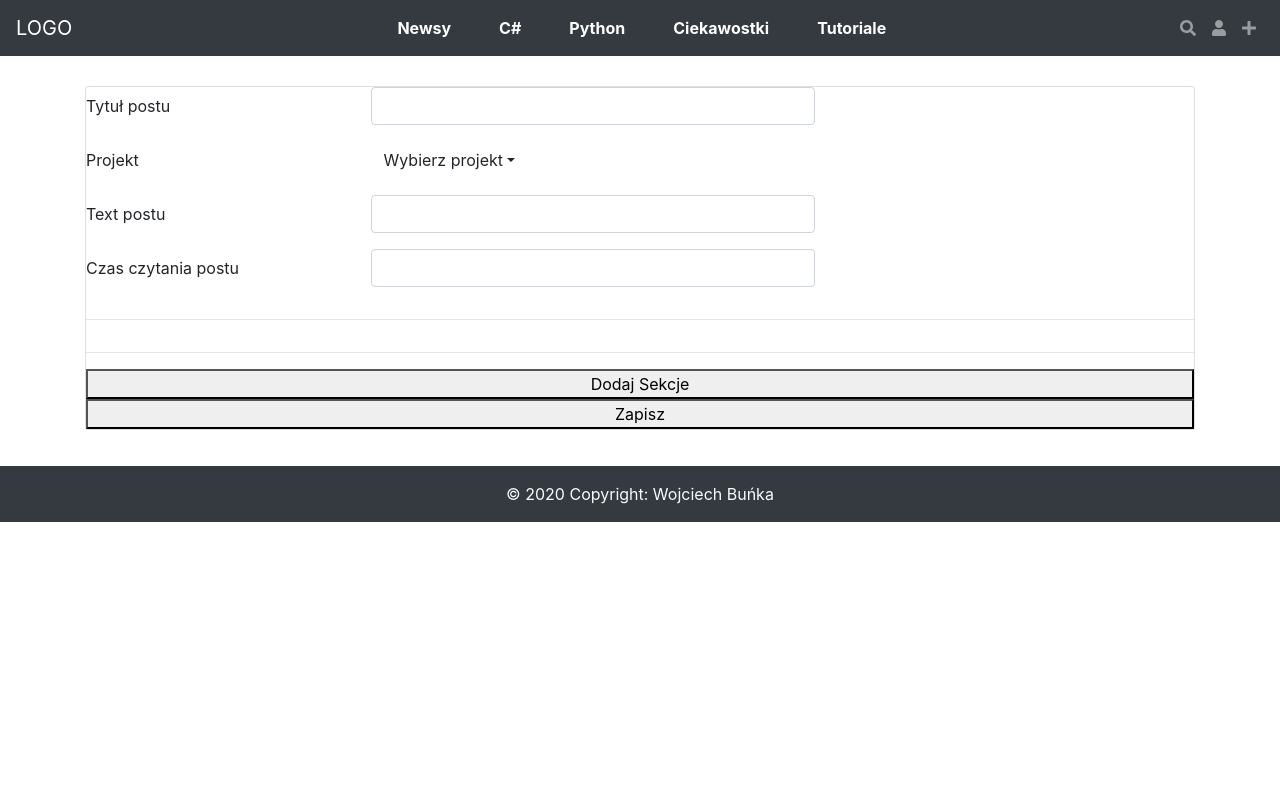
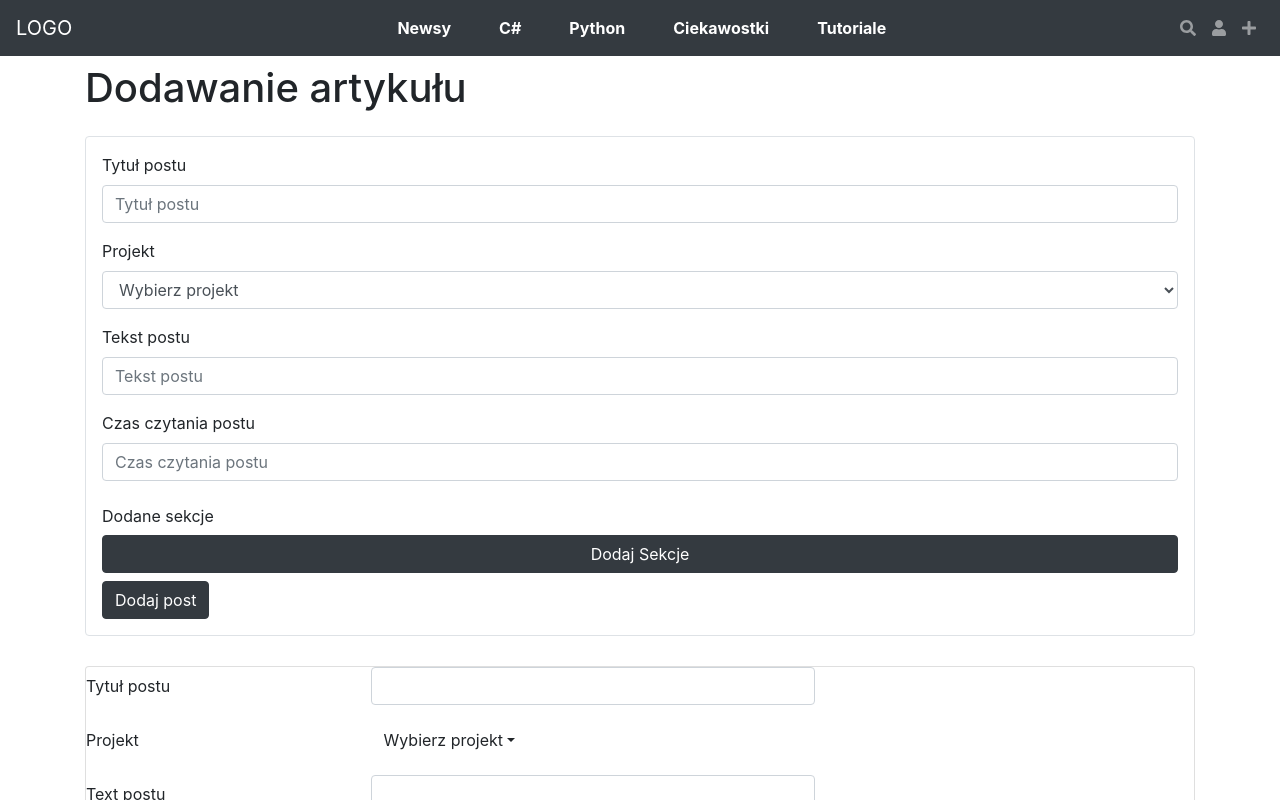
Before and after one commit to TheWerou/AngularTechnologyBlog, an Angular app in the folder TechnologyBlog/: page /AddArticleView in a window 1280 px wide. Shown: the top 800 px of the page. Built offline with nearby package versions, Linux system fonts and the light colour scheme.

Commit message:
Add article by Blazej

```diff
--- a/TechnologyBlog/src/app/add-article/add-article.component.html
+++ b/TechnologyBlog/src/app/add-article/add-article.component.html
@@ -1,3 +1,80 @@
+<section class="container">
+  <h1 class="mt-2 pb-3">Dodawanie artykułu</h1>
+  <div class="border rounded p-3 my-2">
+    <form>
+      <!-- Dodanie arykułu -->
+      <div [formGroup]="formGrup">
+        <div class="form-group">
+          <label for="inputPostTitle">Tytuł postu</label>
+          <input type="text" class="form-control" id="inputPostTitle" placeholder="Tytuł postu" formControlName="title">
+        </div>
+        <div class="form-group">
+          <label for="inputProject">Projekt</label>
+          <select id="inputProject" class="form-control">
+            <option selected disabled>Wybierz projekt</option>
+            <option *ngFor="let catitem of categoryList; index as i" (click)="selectCategory(catitem)">{{ catitem.title }}</option>
+          </select>
+        </div>
+        <div class="form-group">
+          <label for="inputPostText">Tekst postu</label>
+          <input type="text" class="form-control" id="inputPostText" placeholder="Tekst postu" formControlName="PostText">
+        </div>
+        <div class="form-group">
+          <label for="inputPostTime">Czas czytania postu</label>
+          <input type="text" class="form-control" id="inputPostTime" placeholder="Czas czytania postu" formControlName="ReadTime">
+        </div>
+      </div>
+      <!-- Dodane sekcje-->
+      <legend class="col-form-label">Dodane sekcje</legend>
+      <div class="border rounded p-3 mb-2" *ngFor="let item of newSection; index as i">
+        <div *ngIf="!expandableRow[i]">
+          <dl class="row">
+            <dt class="col-sm-1">Tytuł</dt>
+            <dd class="col-sm-11">{{ item.title }}</dd>
+            <dt class="col-sm-1">Tekst</dt>
+            <dd class="col-sm-11">{{ item.SectionText }}</dd>
+          </dl>
+          <button type="button" (click)="editSectionButton(i)" class="btn btn-dark">Edytuj</button>
+        </div>
+        <div [formGroup]="SectionEditGrup" *ngIf="expandableRow[i] && editArticle">
+          <div class="form-group">
+            <label for="inputSectionTitle">Tytuł sekcji</label>
+            <input type="text" class="form-control" id="inputSectionTitle" placeholder="Tytuł sekcji" formControlName="SectiontitleEdit">
+          </div>
+          <div class="form-group">
+            <label for="inputSectionText">Tekst sekcji</label>
+            <textarea class="form-control" id="inputSectionText" rows="3" formControlName="SectionTextEdit"></textarea>
+          </div>
+          <button type="button" (click)="editSection(i)" class="btn btn-dark">Zapisz sekcję</button>
+        </div>
+      </div>
+      <!-- Sekcja -->
+      <button *ngIf="!sectionStatus" (click)="addSection()" type="button" class="btn btn-dark btn-block mb-2">Dodaj Sekcje</button>
+      <button *ngIf="sectionStatus" (click)="sectionStatus = !sectionStatus" type="button" class="btn btn-dark btn-block mb-2">Anuluj</button>
+      <div class="border rounded p-3 mb-2" [formGroup]="SectionGrup" *ngIf="sectionStatus">
+        <div class="form-group">
+          <label for="inputSectionTitle">Tytuł sekcji</label>
+          <input type="text" class="form-control" id="inputSectionTitle" placeholder="Tytuł sekcji" formControlName="Sectiontitle">
+        </div>
+        <div class="form-group">
+          <label for="inputSectionText">Tekst sekcji</label>
+          <textarea class="form-control" id="inputSectionText" rows="3" formControlName="SectionText"></textarea>
+        </div>
+        <div class="form-group">
+          <legend class="col-form-label">Wybierz zdjęcie</legend>
+          <div class="custom-file">
+            <input type="file" class="custom-file-input" id="inputAddImage" aria-describedby="inputAddImage1">
+            <label class="custom-file-label" for="inputAddImage" data-browse="Wybierz">Wybierz zdjęcie</label>
+          </div>
+        </div>
+        <button type="button" (click)="saveSection()" class="btn btn-dark">Zapisz sekcję</button>
+      </div>
+      <!-- Zapis -->
+      <button type="submit" (click)="save()" class="btn btn-dark">Dodaj post</button>
+    </form>
+  </div>
+</section>
+
 <div>
   <!-- Cards start -->
   <div class="container" style="margin-top: 30px; margin-bottom: 20px;">
```
